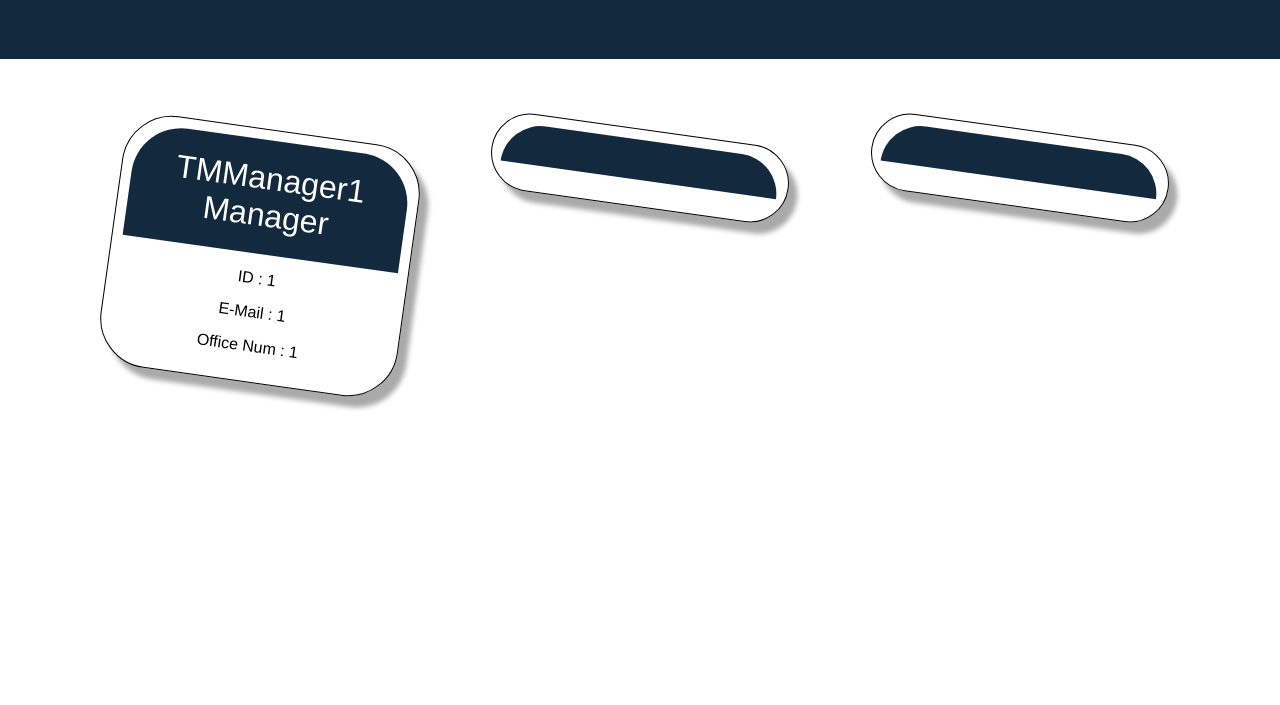
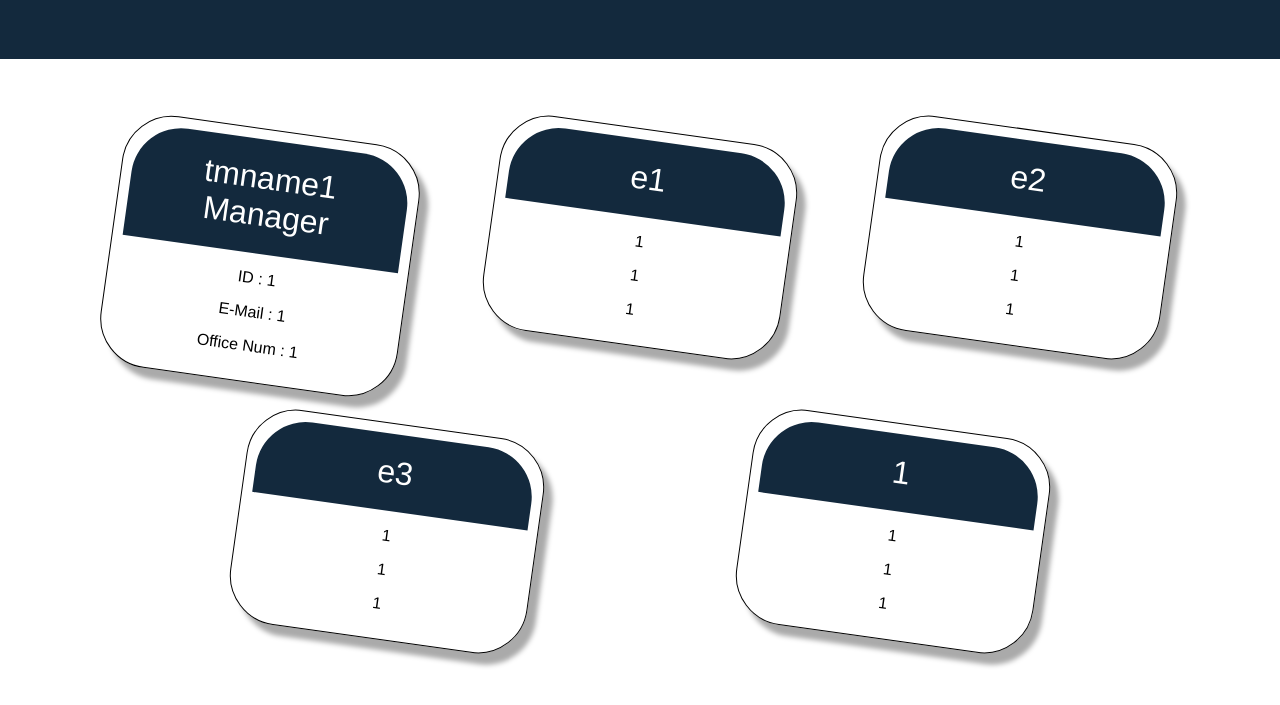
Before and after one commit to soobin-lim/homework10, a plain HTML site: page index.html in a window 1280 px wide. Shown: the part 101-806 px from the top of the page. Drawn offline with Linux system fonts and the light colour scheme.

```diff
--- a/index.html
+++ b/index.html
@@ -13,7 +13,7 @@
         <main>
           <div class="members" id="members">
             <section class="member_card">
-              <header>TMManager1<br>Manager</header>
+              <header>tmname1<br>Manager</header>
               <p>ID : 1</p>
               <p>E-Mail : 1</p>
               <p>Office Num : 1</p>
@@ -21,19 +21,28 @@
           </div>
         </main>
         <script type="text/javascript">
-          for (var i = 0; i < 1; i++){
+          var EngineerNameArray = ["e1","e2","e3","1"];
+          var EngineerIdArray = ["1","1","1","1"];
+          var EngineerEmailArray = ["1","1","1","1"];
+          var EngineerGithubArray = ["1","1","1","1"];
+          var InternNameArray = ["i1"];
+          var InternIdArray = ["1"];
+          var InternEmailArray = ["11"];
+          var InternGithubArray = ["1"];
+
+          for (var i = 0; i < 4; i++){
             var members = document.getElementById("members");
             console.log(members);
             var newSection = document.createElement("section");
             newSection.setAttribute('class', 'member_card');
             var header = document.createElement("header");
-            header.textContent = undefined
+            header.textContent = EngineerNameArray[i];
             var p = document.createElement("p");
             var p2 = document.createElement("p");
             var p3 = document.createElement("p");
-            p.textContent = undefined
-            p2.textContent = undefined
-            p3.textContent = undefined
+            p.textContent = EngineerIdArray[i];
+            p2.textContent = EngineerEmailArray[i];
+            p3.textContent = EngineerGithubArray[i];
             newSection.appendChild(header);
             newSection.appendChild(p);
             newSection.appendChild(p2);
@@ -46,13 +55,13 @@
             var newSection = document.createElement("section");
             newSection.setAttribute('class', 'member_card');
             var header = document.createElement("header");
-            header.textContent = undefined
+            header.textContent = InternNameArray[j];
             var p = document.createElement("p");
             var p2 = document.createElement("p");
             var p3 = document.createElement("p");
-            p.textContent = undefined
-            p2.textContent = undefined
-            p3.textContent = undefined
+            p.textContent = InternIdArray[j];
+            p2.textContent = InternEmailArray[j];
+            p3.textContent = InternSchoolArray[j];
             newSection.appendChild(header);
             newSection.appendChild(p);
             newSection.appendChild(p2);
--- a/index.js
+++ b/index.js
@@ -26,7 +26,11 @@
   if (whoisit == 'finish') {
     console.log(engineers_array);
     console.log(interns_array);
-    generate_html(manager_info, engineers_array, interns_array);
+    try {
+    await generate_html(manager_info, engineers_array, interns_array);
+    }catch(err){
+      console.log(err);
+    }
     return;
   }
 }
--- /dev/null
+++ b/txt/members_data.txt
@@ -0,0 +1 @@
+[[["test1"],["1"],["1"],["1"]],[["intern1"],["1"],["12"],["2"]]]
```
Also changed, not shown: generatehtml/generate_html.js (+26 -17 lines).
